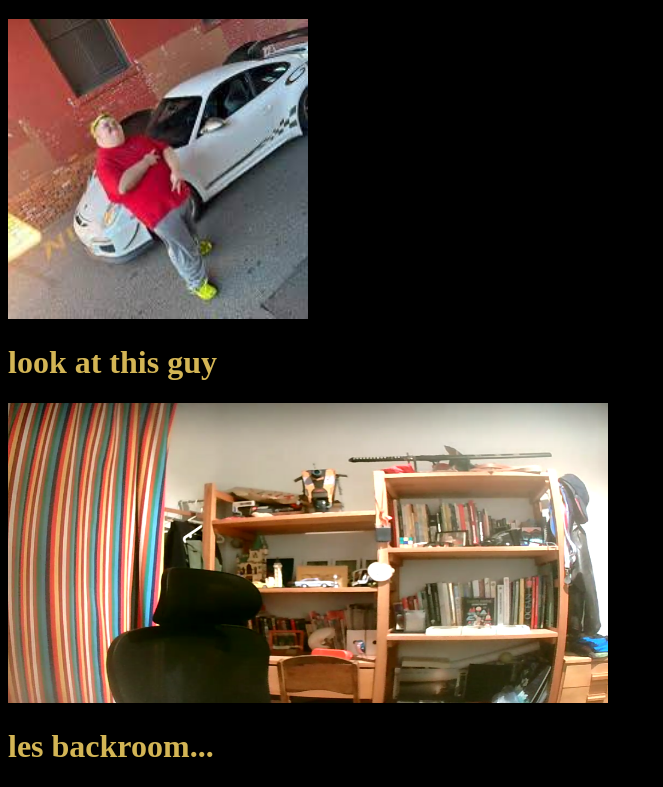
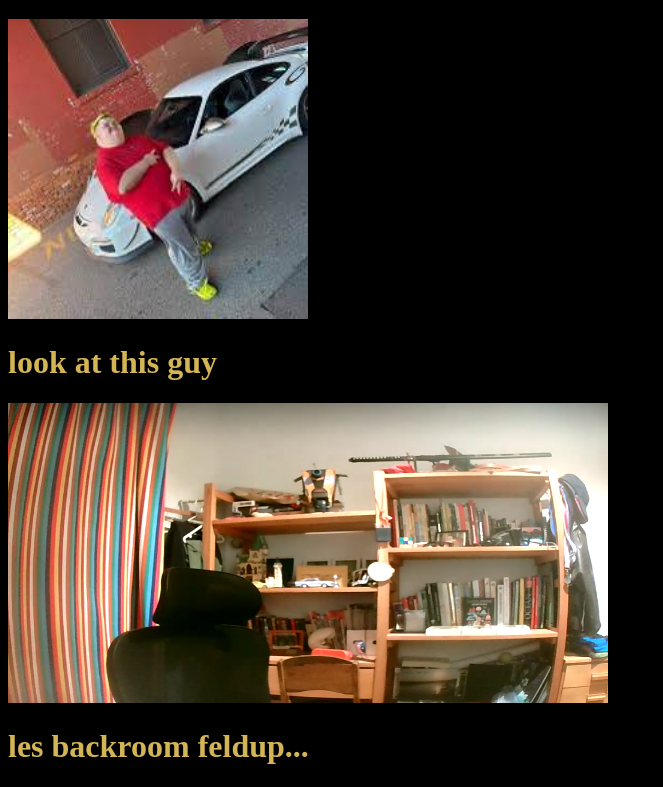
Before and after one commit to Manessss/kitsunesite, a plain HTML site: page index.html in a window 1280 px wide. Shown: the part 373-1160 px from the top of the page, without its empty margins (0-663 px from the left). Drawn offline with Linux system fonts and the light colour scheme.

Commit message:
Add files via upload

```diff
--- a/index.html
+++ b/index.html
@@ -14,7 +14,7 @@
 <h1>look at this guy</h1>
 
 <img src="matteo.png" alt="uh oh" width="600" height="300">
-<h1>les backroom...</h1>
+<h1>les backroom feldup...</h1>
 </body>
 
 </html>
```
